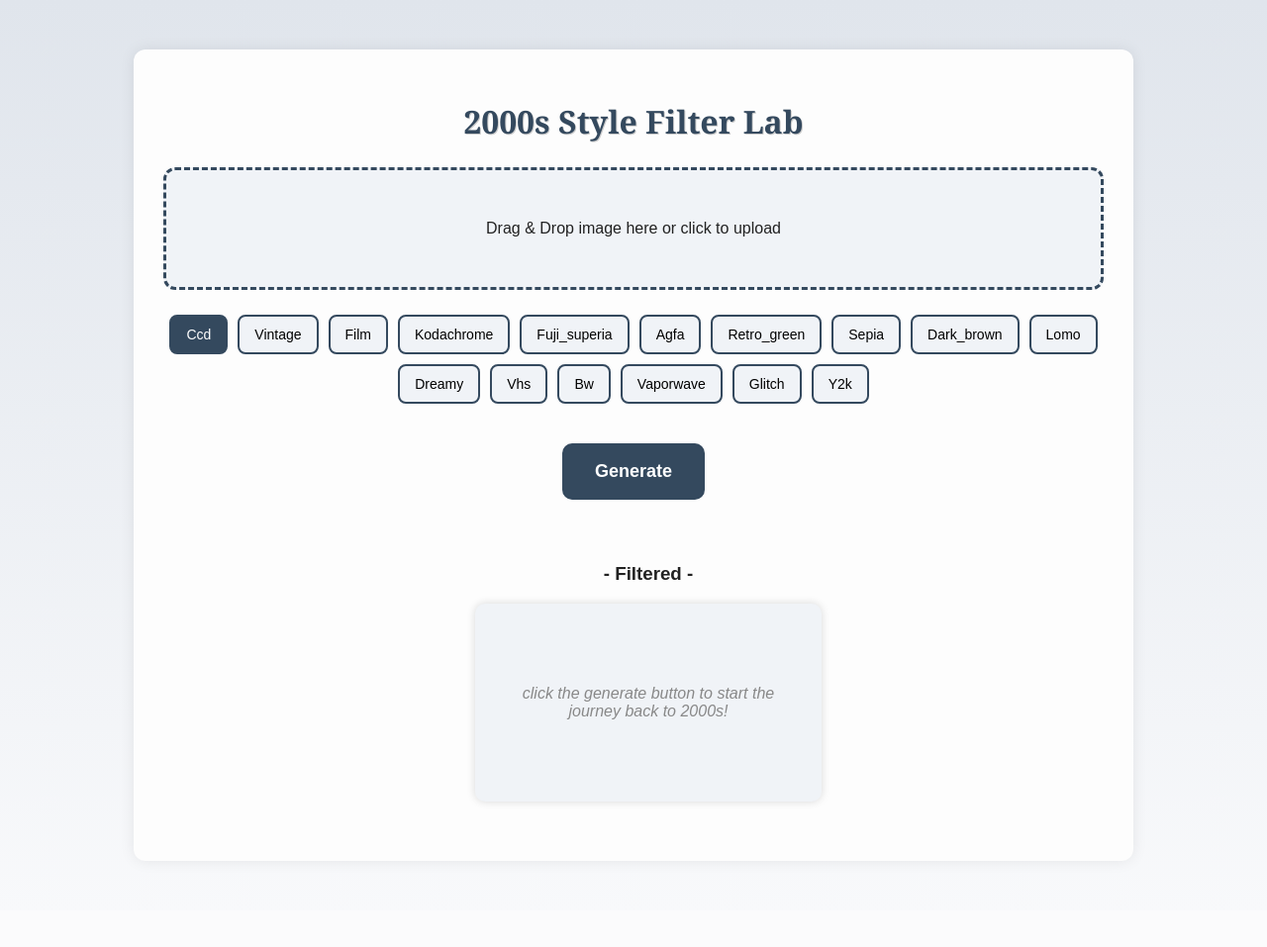
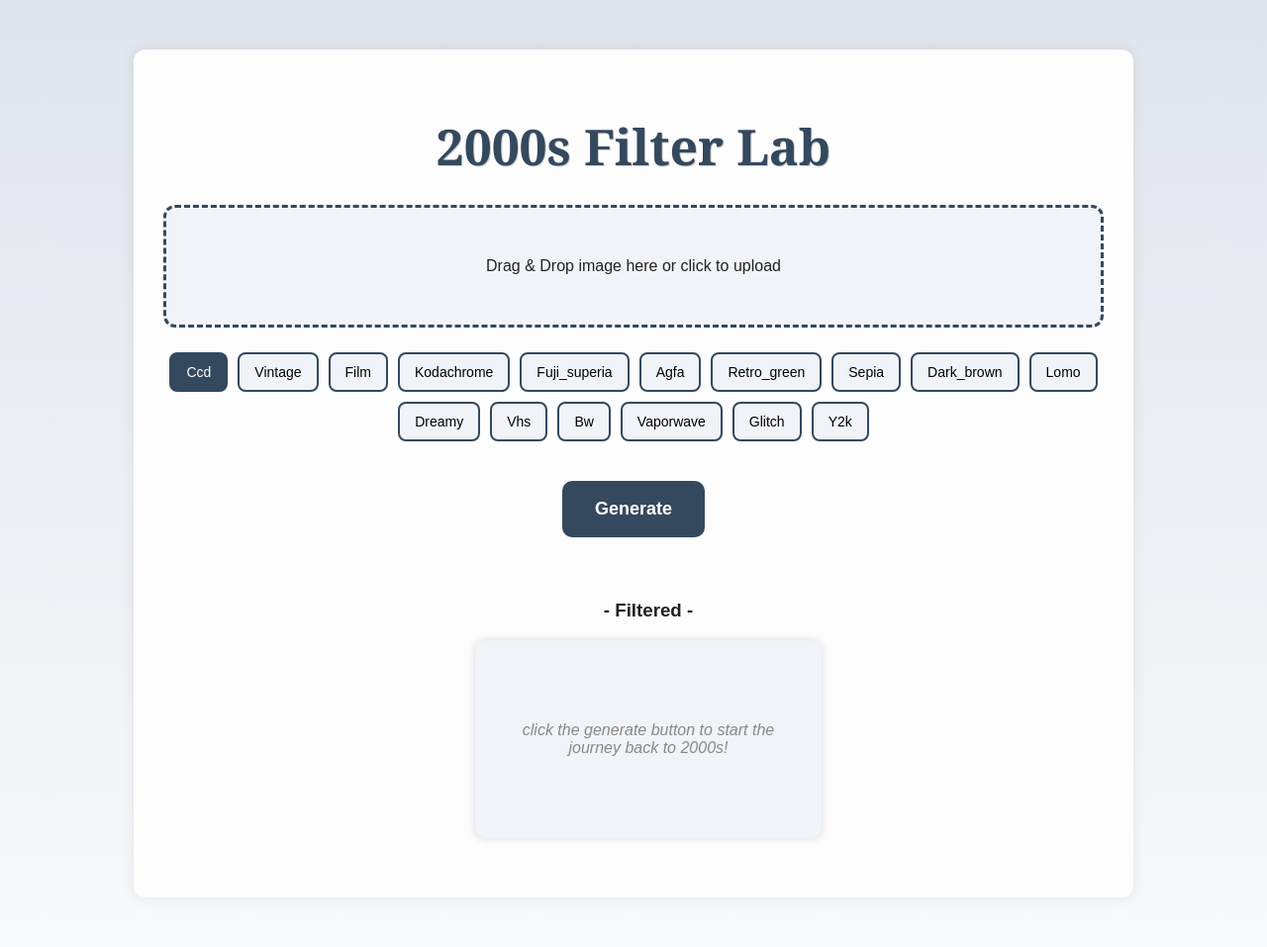
Before and after one commit to hahahahahamster/2000s-filter-app, a Flask app: page / in a window 1280 px wide. Shown: the whole page at 99% size. Before the commit the page ends 871 px from the top, so only its background shows below. Run offline with Flask 3, Linux system fonts and the light colour scheme.

Commit message:
更新日志

```diff
--- a/filters.py
+++ b/filters.py
@@ -23,8 +23,8 @@ def apply_filter(image_path, filter_name):
     img = Image.open(image_path).convert('RGB')
 
     # 古早像素缩放
-    img = img.resize((img.width//2, img.height//2), Image.Resampling.NEAREST)
-    img = img.resize((img.width*2, img.height*2), Image.Resampling.NEAREST)
+    img = img.resize((img.width//2, img.height//2), Image.NEAREST)
+    img = img.resize((img.width*2, img.height*2), Image.NEAREST)
 
     # 过滤器列表
     if filter_name == 'vintage':
--- a/static/css/style.css
+++ b/static/css/style.css
@@ -17,11 +17,11 @@ body {
 }
 
 h1 {
-    font-size: 32px;
+    font-size: 50px;
     color: #34495e;
     text-shadow: 1px 1px 0 #ccc;
     margin-bottom: 25px;
-    font-family:Georgia, 'Times New Roman', Times, serif;
+    font-family:Cambria, Cochin, Georgia, Times, 'Times New Roman', serif;
 }
 
 .flash p {
--- a/templates/index.html
+++ b/templates/index.html
@@ -2,12 +2,21 @@
 <html lang="en">
 <head>
 <meta charset="UTF-8">
-<title>2000s Style Filter Lab</title>
+<meta name="viewport" content="width=device-width, initial-scale=1.0">
+<meta name="description" content="Instantly transform your photos with nostalgic millennium styles. CCD, VHS, Film, and Y2K. Your photos, our filters, back to the 2000s.">
+<meta name="keywords" content="2000s, retro, filter, CCD, VHS, film, Y2K, photo, nostalgic, style">
+
+<meta property="og:title" content="2000s Style Retro Filter Generator Online">
+<meta property="og:description" content="Instantly transform your photos with nostalgic millennium styles. CCD, VHS, Film, and Y2K. Your photos, our filters, back to the 2000s.">
+<meta property="og:url" content="https://2000sfilterlab.art">
+<meta property="og:type" content="website">
+
+<title>2000s Style Retro Filter Generator Online</title>
 <link rel="stylesheet" href="{{ url_for('static', filename='css/style.css') }}">
 </head>
 <body>
 <div class="container">
-    <h1>2000s Style Filter Lab</h1>
+    <h1>2000s Filter Lab</h1>
 
     {% with messages = get_flashed_messages() %}
         {% if messages %}
```
